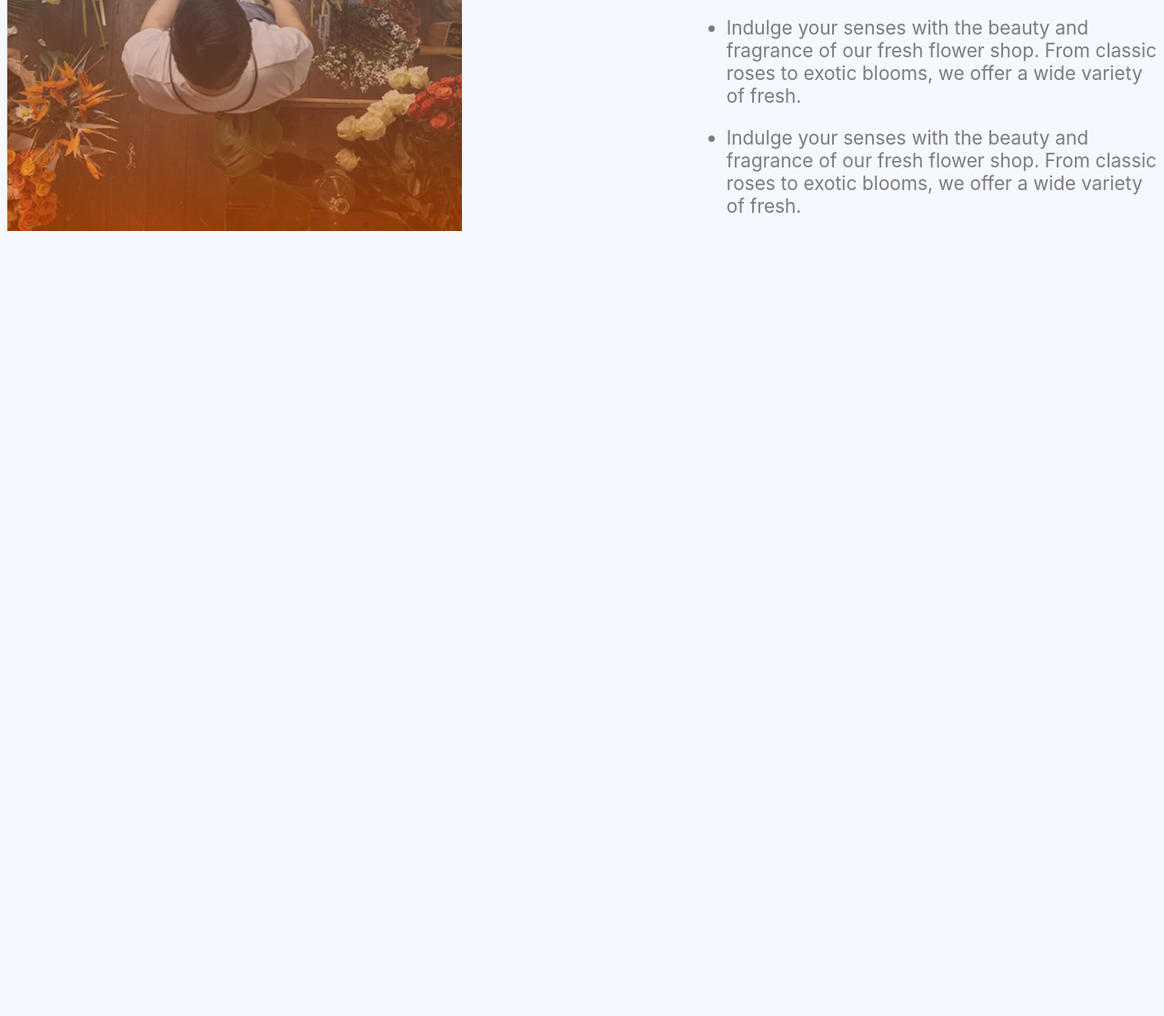
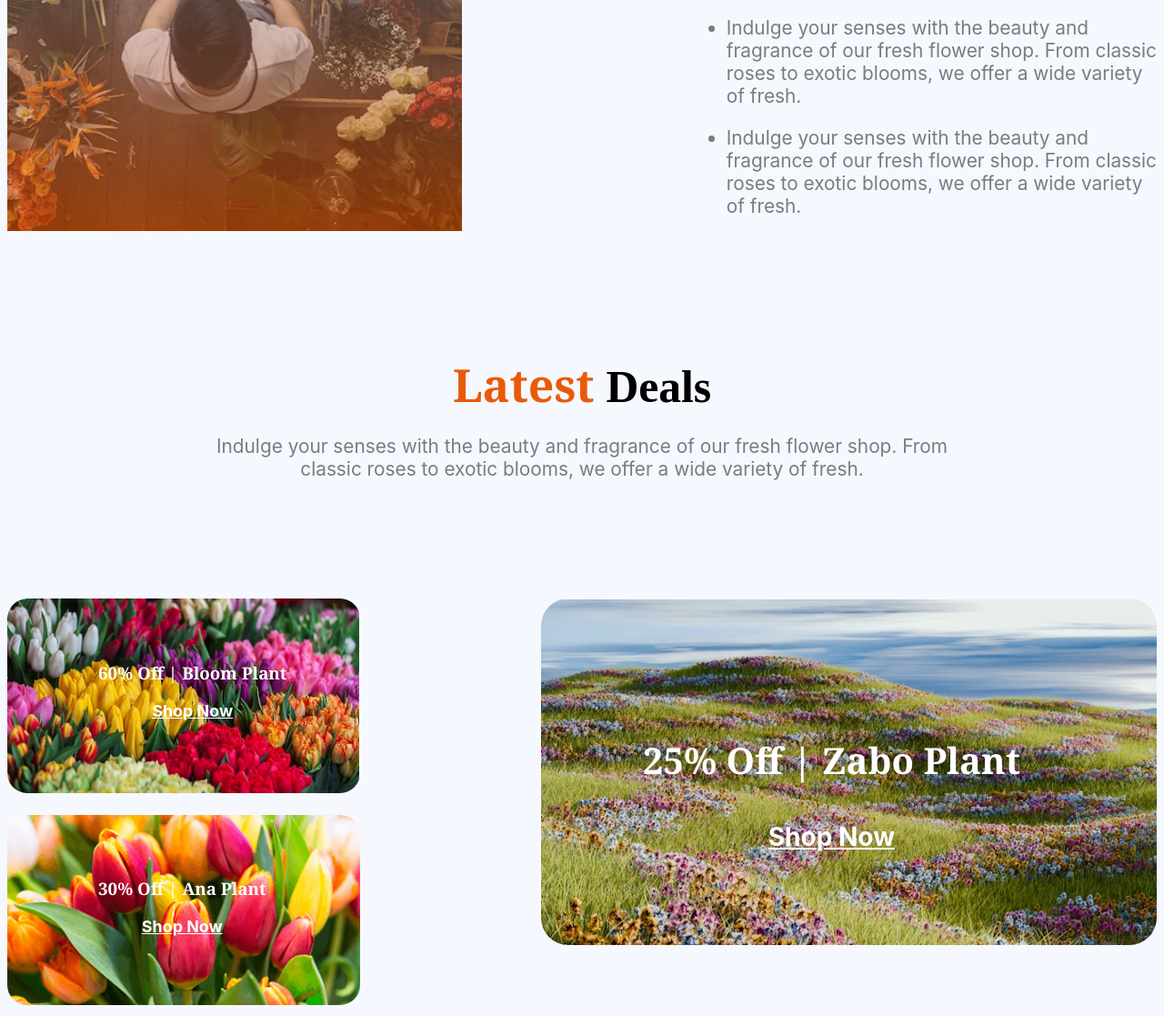
Before and after one commit to sharmin157/assignment-2, a plain HTML site: page index.html in a window 1280 px wide. Shown: the part 2355-3472 px from the top of the page at 91% size. Before the commit the page ends 2622 px from the top, so only its background shows below. Drawn offline with Linux system fonts and the light colour scheme.

Commit message:
added the featured-plants

```diff
--- a/index.html
+++ b/index.html
@@ -123,8 +123,42 @@
                 <li class="plants-description inter-font"><p>Indulge your senses with the beauty and <br> fragrance of our fresh flower shop. From classic <br> roses to exotic blooms, we offer a wide variety <br> of fresh.</p></li>
             </ul>
         </div>
+    </section>
+      <section class="latest">
+        <h2> <span class="our noto-serif-font">Latest </span> <span class="flower-title">Deals</span></h2>
+        <p class="plants-description inter-font">Indulge your senses with the beauty and fragrance of our fresh flower shop. From <br> classic roses to exotic blooms, we offer a wide variety of fresh.</p>
+      </section>
+      <section class="featured-plants">
+        <div class="card">
+            <div>
+                <img src="assets/deal-bloom.png" alt="" class="bloom">
+                <div class="overlay1">
+                    <h3 class="bloom-plant noto-serif-font">60% Off | Bloom Plant</h3>
+                  <a href="" class="btn inter-font">Shop Now</a>
+                </div>
 
-       </section>
+                <!-- </div> -->
+
+            <!-- <div class="card"> -->
+                <img src="assets/deal-ana.png" alt="" class="ana">
+                <div class="overlay2">
+                     <h3 class="bloom-plant noto-serif-font">30% Off | Ana  Plant</h3>
+               <a href="" class="btn inter-font">Shop Now</a>
+                </div>
+                   </div>
+                </div>
+
+            <div class="card">
+                <img src="assets/deal-zabo.png" alt="" class="zabo">
+                <div class="overlay3">
+                    <h3 class=" zabo-plant noto-serif-font">25% Off | Zabo Plant</h3>
+                       <a href="" class="btn-1 inter-font">Shop Now</a>
+                </div>
+
+                </div>
+
+
+      </section>
     </main>
     <footer>
 
--- a/styles/styles.css
+++ b/styles/styles.css
@@ -183,7 +183,98 @@ main > section{
   font-size: 3.1rem;
   color: #000000;
 }
+.latest{
+  justify-content: center;
+  text-align: center;
+}
+.featured-plants{
+  display: flex;
+  justify-content: space-around;
+}
+.card{
+  position: relative;
+  border-radius: 22px;
+  overflow: hidden;
+  /* gap: 30px; */
+}
+.card img{
+  max-width: 100%;
+  height: auto;
+}
+.bloom{
+  width: 388px;
+  height: 208;
+  border: 1px solid;
+  border-radius: 22px;
+  border: none;
+  margin-bottom: 20px;
+}
+.ana{
+  width: 388px;
+  height: 208;
+  border: 1px solid;
+  border-radius: 22px;
+  border: none;
+}
+.zabo{
+  width: 900px;
+  height: 530px;
+  border: 1px solid;
+  border-radius: 30px;
+  border: none;
+}
+.overlay1{
+  position: absolute;
+  top: 50px;
+  left: 100px;
+  display: flex;
+  flex-direction: column;
+  align-items: center;
+  justify-content: center;
+  text-align: center;
+}
+.overlay2{
+  position: absolute;
+  bottom: 80px;
+  left: 100px;
+  display: flex;
+  flex-direction: column;
+  align-items: center;
+  justify-content: center;
+  text-align: center;
+}
+.overlay3{
+  position: absolute;
+  top: 110px;
+  /* left: 90px; */
+  right: 150px;
+  display: flex;
+  flex-direction: column;
+  align-items: center;
+  justify-content: center;
+  text-align: center;
+}
+.bloom-plant{
+  font-weight: bold;
+  font: 1.25rem;
+  color: #FFFFFF;
+}
+.zabo-plant{
+  font-weight: bold;
+  font-size:2.5rem;
+  color: #FFFFFF;
+}
 
+.btn{
+  font-weight: 700;
+  font-size: 1.12rem;
+  color: #FFFFFF;
+}
+.btn-1{
+  font-weight: 700;
+  font-size: 1.75rem;
+  color: #FFFFFF;
+}
 /* responsive */
 @media screen and (max-width: 576px) {
   .nav-item:not(.cart-item){
@@ -219,6 +310,7 @@ main > section{
     grid-template-columns: repeat(2, 1fr);
     gap: 10px;
   }
+}
   /* .sample-img img{
     width: 100%;
     max-width: 48%;
@@ -227,7 +319,7 @@ main > section{
   } */
 
 
-}
+/* }
 @media screen and (min-width: 576px) and (max-width: 992px) {
 .nav-item:not(.cart-item){
     display: none;
@@ -259,4 +351,4 @@ main > section{
 
 
 
-}
+} */
```
